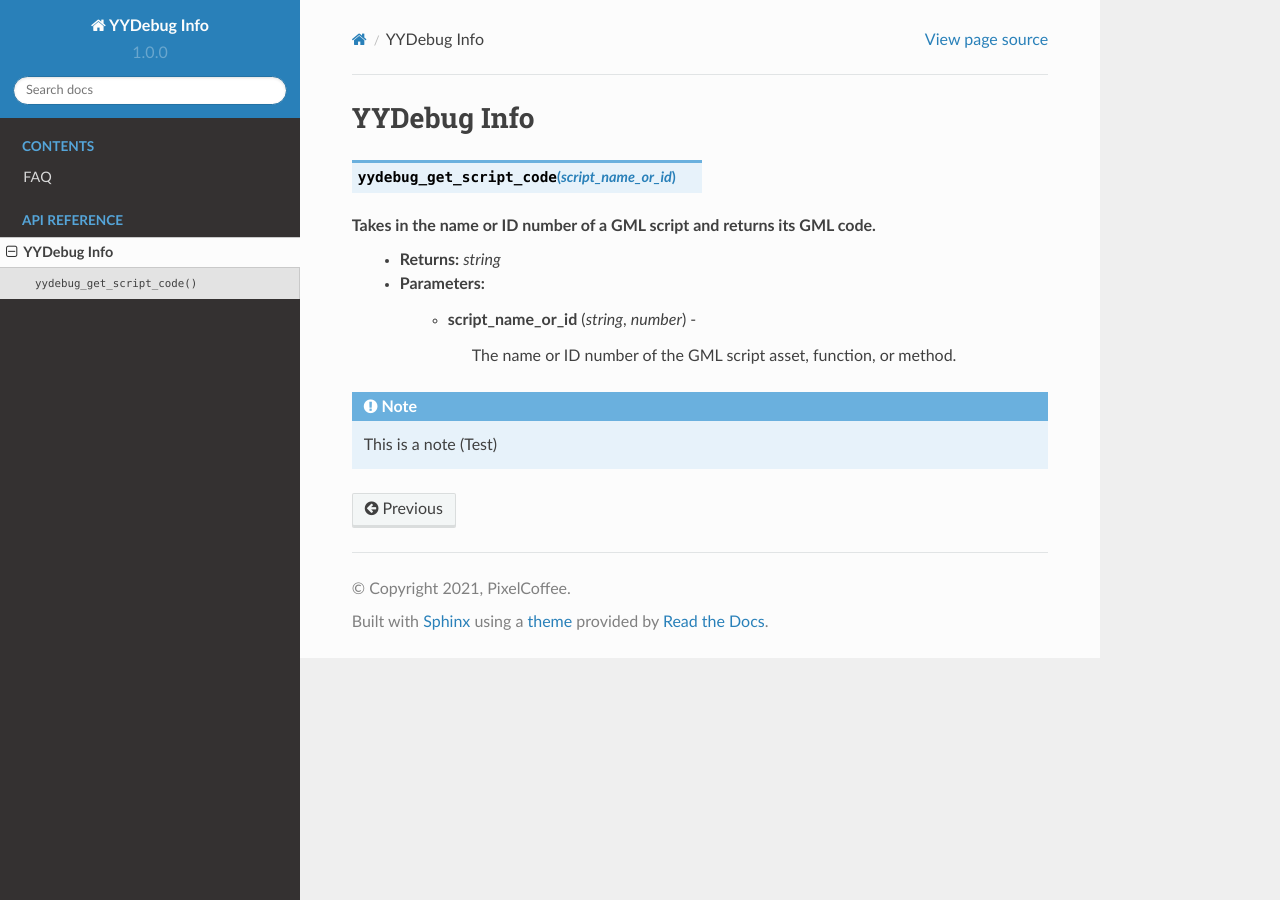
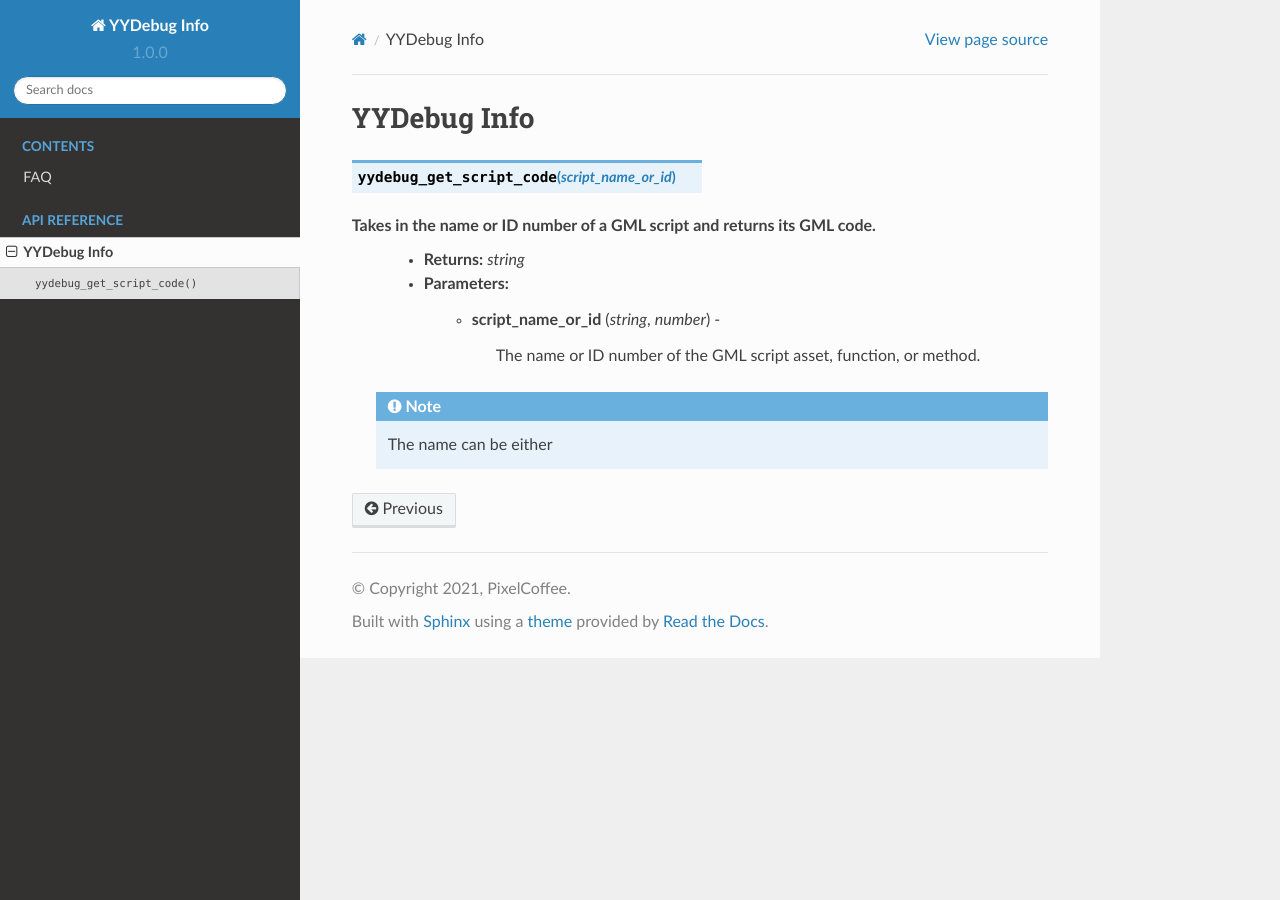
Before and after one commit to pixel-coffee/yydebuginfodocs, a Sphinx documentation site: the page built from docs/source/yydebug_info.rst, in a window 1280 px wide. Built offline with Sphinx 7.4.7 and the Read the Docs theme 2.0.0, drawn with Linux system fonts in a browser that asks for light colours.

Commit message:
Update yydebug_info.rst

```diff
--- a/docs/source/yydebug_info.rst
+++ b/docs/source/yydebug_info.rst
@@ -10,6 +10,5 @@ Takes in the name or ID number of a GML script and returns its GML code.
 
             The name or ID number of the GML script asset, function, or method.
 
-.. note::
-   This is a note
-   (Test)
+   .. note::
+      The name can be either
```
